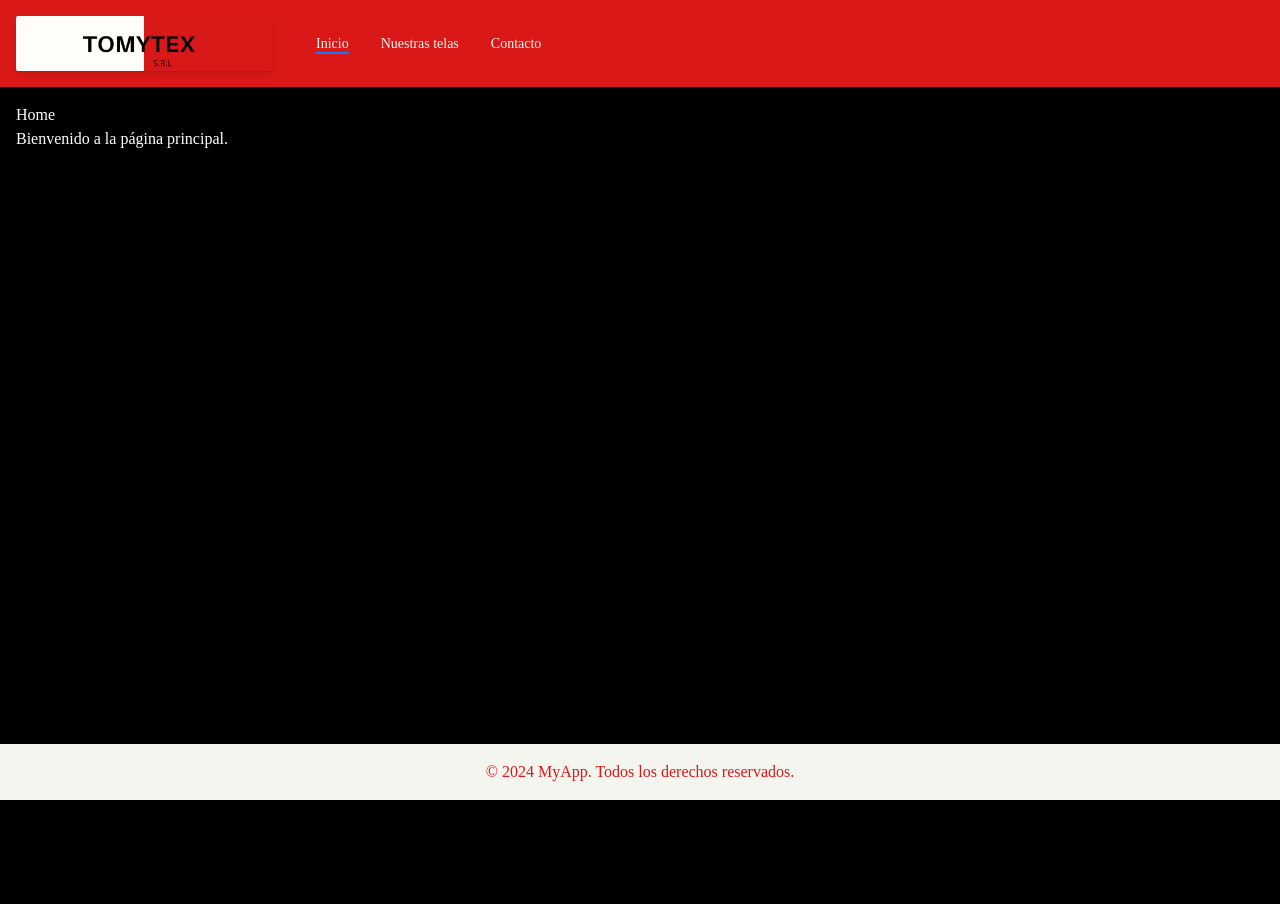
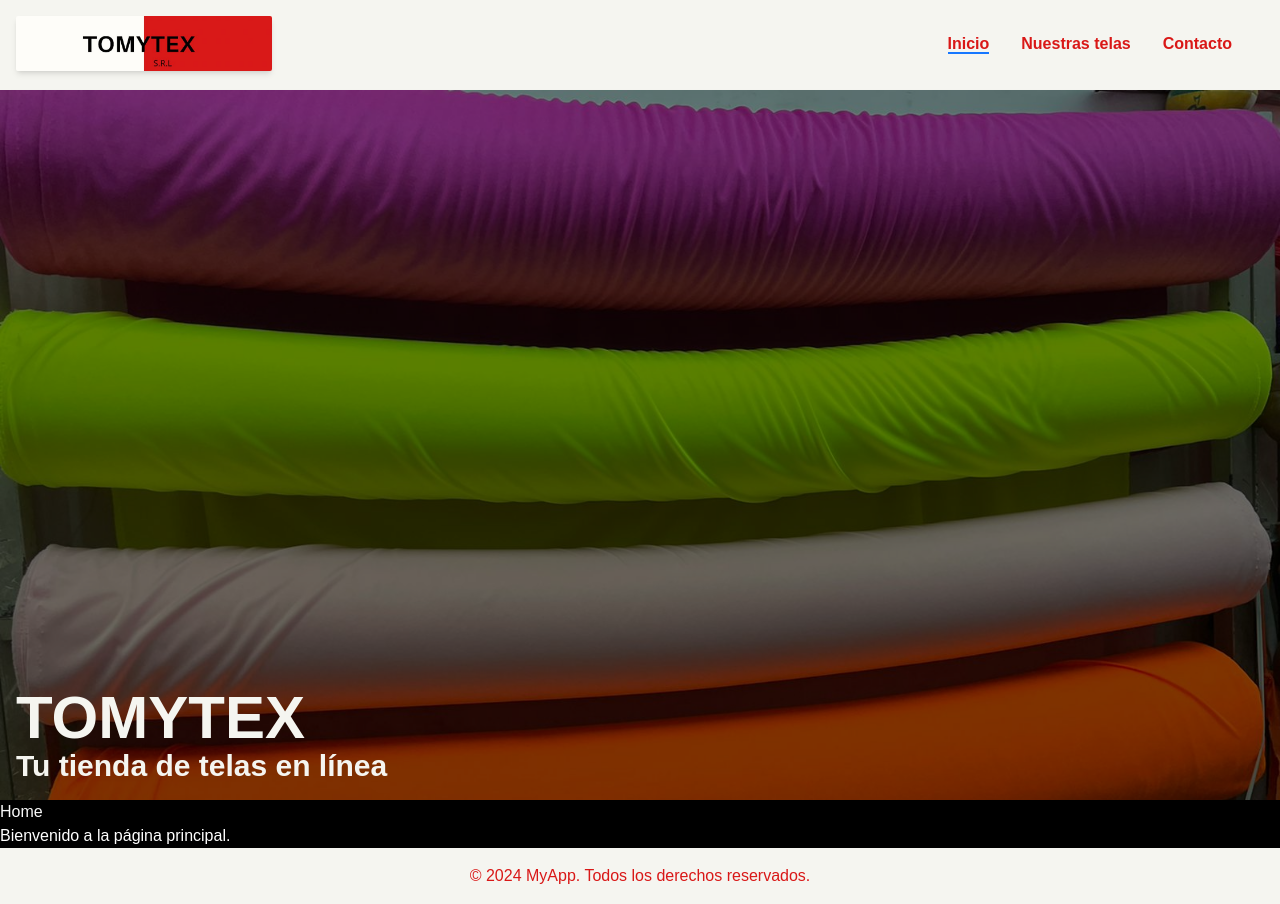
Before and after one commit to EfraquinDevelopment/tomytex-new, a Next.js app: page / in a window 1280 px wide. Before the commit the page ends 800 px from the top, so only its background shows below. Built offline with nearby package versions, Linux system fonts and the light colour scheme; grey boxes are pictures that could not be loaded.

Commit message:
home carousel

```diff
--- a/src/app/globals.css
+++ b/src/app/globals.css
@@ -19,8 +19,9 @@
 }
 
 * {
-  font-family: "EB Garamond", serif;
+  font-family: 'Raleway', sans-serif;
 }
+
 
 body {
   color: rgb(var(--foreground-rgb));
@@ -50,7 +51,3 @@ body {
   > .ant-menu-submenu-selected {
   background: none;
 }
-
-.ant-menu-item-selected {
-  color: red !important;
-}
--- a/src/app/page.tsx
+++ b/src/app/page.tsx
@@ -1,6 +1,9 @@
+import CarouselHome from "@/components/carousel-home";
+
 export default function MainPage() {
   return (
     <>
+      <CarouselHome />
       <h1>Home</h1>
       <p>Bienvenido a la página principal.</p>
     </>
--- /dev/null
+++ b/src/components/carousel-home.tsx
@@ -0,0 +1,53 @@
+"use client";
+
+import React from "react";
+import { Carousel } from "react-responsive-carousel";
+import "react-responsive-carousel/lib/styles/carousel.min.css";
+
+const CarouselHome = () => {
+  return (
+    <div className="relative mx-auto shadow-lg flex-grow md:h-[calc(100vh-90px)]">
+      <div className="bottom-4 left-4 absolute text-[30px] text-black font-bold z-[1000]">
+        <h1 className="lg:text-6xl text-3xl font-bold text-tomytex-secondary">TOMYTEX</h1>
+        <p className="lg:text-3xl text-xl text-tomytex-secondary">Tu tienda de telas en línea</p>
+      </div>
+    <Carousel
+        showArrows={false}
+        autoPlay={true}
+        infiniteLoop={true}
+        showThumbs={false}
+        showStatus={false}
+        showIndicators={false}
+        interval={2000}
+        className="overflow-hidden md:h-full"
+    >
+        <div className="relative h-full">
+            <div className="bg-black opacity-50 absolute inset-0"></div>
+            <img
+                src="/img/tomytex.png"
+                alt="Image 1"
+                className="object-cover w-full h-full"
+            />
+        </div>
+        <div className="relative h-full">
+            <div className="bg-black opacity-50 absolute inset-0"></div>
+            <img
+                src="/img/tomytex2.jpg"
+                alt="Image 2"
+                className="object-cover w-full h-full"
+            />
+        </div>
+        <div className="relative h-full">
+            <div className="bg-black opacity-50 absolute inset-0"></div>
+            <img
+                src="/img/tomytex3.jpg"
+                alt="Image 3"
+                className="object-cover w-full h-full"
+            />
+        </div>
+    </Carousel>
+    </div>
+  );
+};
+
+export default CarouselHome;
--- a/src/components/layout/app-menu.tsx
+++ b/src/components/layout/app-menu.tsx
@@ -12,7 +12,14 @@ const AppMenu = ({ reversed = false, ...menuProps }: Props) => {
 
   const menuItems = useMemo(() => generateMenuItems(reversed), []);
 
-  return <Menu activeKey={pathname} items={menuItems} {...menuProps} />;
+  return (
+    <Menu
+      style={{ border: "none" }}
+      activeKey={pathname}
+      items={menuItems}
+      {...menuProps}
+    />
+  );
 };
 
 export default AppMenu;
--- a/src/components/layout/header.tsx
+++ b/src/components/layout/header.tsx
@@ -10,20 +10,20 @@ const Header = () => {
   const { isOpen, openDrawer, closeDrawer } = useDrawer();
 
   return (
-    <header className="bg-tomytex-primary text-white p-4 w-full">
+    <header className="bg-tomytex-secondary text-white p-4 w-full shadow-md h-[90px]">
       <nav className="container mx-auto flex justify-between items-center">
-        <div className="flex items-center gap-3">
-          <Logo />
+        <div className="flex items-center gap-3 justify-between w-full">
+          <Logo clickable />
           <div className="hidden md:flex space-x-4">
             <AppMenu
               mode="horizontal"
-              className="flex text-sm p-4 bg-tomytex-primary text-tomytex-secondary border-none"
+              className="flex text-sm p-4 bg-tomytex-secondary text-tomytex-primary border-none"
             />
           </div>
         </div>
         <div className="md:hidden flex items-center gap-3">
           <button onClick={openDrawer}>
-            <MenuOutlined className="text-xl text-tomytex-secondary" />
+            <MenuOutlined className="text-xl text-tomytex-primary" />
           </button>
           <Drawer
             title={<Logo reversed />}
--- a/src/components/logo.tsx
+++ b/src/components/logo.tsx
@@ -4,16 +4,27 @@ import React from "react";
 
 type Props = {
   reversed?: boolean;
+  clickable?: boolean;
 };
 
-export const Logo = ({ reversed = false }: Props) => {
+export const Logo = ({ reversed = false, clickable = false }: Props) => {
   return (
     <div
       className={`text-xl font-medium ${
         reversed ? "text-tomytex-primary" : "text-tomytex-secondary"
       }`}
     >
-      <Link href="/" className="hover:text-inherit">
+      {clickable ? (
+        <Link href="/" className="hover:text-inherit">
+          <Image
+            src="/img/logo.png"
+            alt="logo"
+            width={256}
+            height={455}
+            className="max-h-[55px] object-cover rounded-sm shadow-md"
+          />
+        </Link>
+      ) : (
         <Image
           src="/img/logo.png"
           alt="logo"
@@ -21,7 +32,7 @@ export const Logo = ({ reversed = false }: Props) => {
           height={455}
           className="max-h-[55px] object-cover rounded-sm shadow-md"
         />
-      </Link>
+      )}
     </div>
   );
 };
--- a/src/config/menu-items.tsx
+++ b/src/config/menu-items.tsx
@@ -26,6 +26,6 @@ export const generateMenuItems = (
         {item.title}
       </Link>
     ),
-    style: { color: reversed ? "black" : "#F5F5F0" },
+    style: { color: reversed ? "black" : "#d91817",fontWeight: "bold", fontSize: "16px" },
   }));
 };
--- a/src/layouts/app-layout.tsx
+++ b/src/layouts/app-layout.tsx
@@ -7,10 +7,8 @@ type AppLayoutProps = {
 const AppLayout = ({ children }: AppLayoutProps) => {
   return (
     <div className="flex flex-col min-h-screen">
-      <header className="w-full">
         <Header />
-      </header>
-      <main className="flex-grow container mx-auto p-4">{children}</main>
+      <main className="flex-grow mx-auto">{children}</main>
       <footer className="w-full bg-tomytex-secondary text-tomytex-primary text-center p-4">
         © 2024 MyApp. Todos los derechos reservados.
       </footer>
```
Also changed, not shown: package.json (+6 -5 lines), 1 other file (tests, documents, lock files or other folders).
